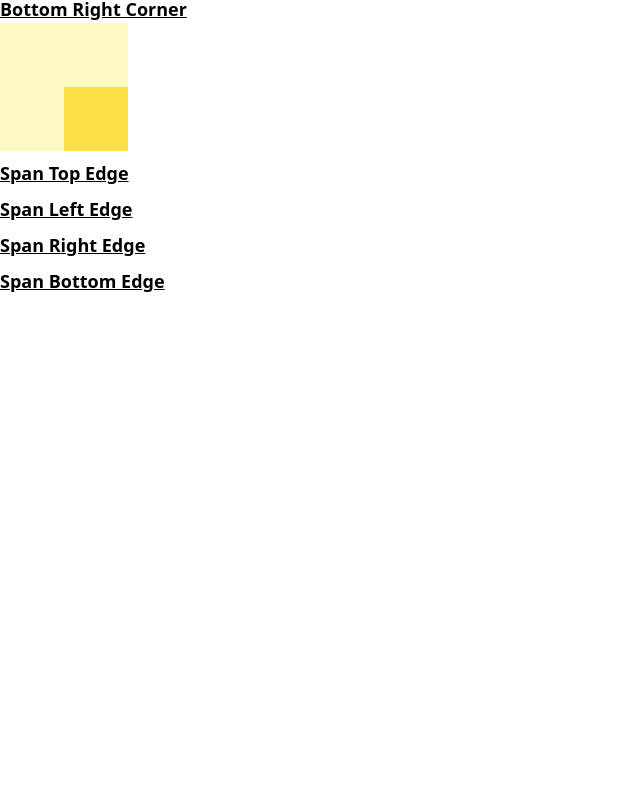
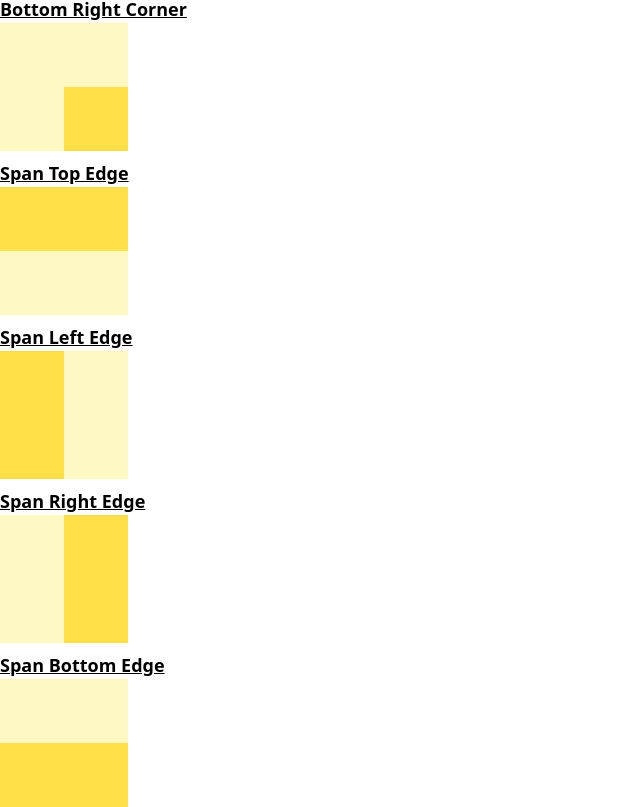
Before and after one commit to nsagias/react-tailwindcss-starter, a React (Create React App) app: page / in a window 1280 px wide. Shown: the part 618-1425 px from the top of the page, without its empty margins (0-640 px from the left). Before the commit the page ends 913 px from the top, so only its background shows below. Built offline with nearby package versions, Linux system fonts and the light colour scheme.

Commit message:
add span positioning

```diff
--- a/src/components/LayoutPosition/LayoutPosition.tsx
+++ b/src/components/LayoutPosition/LayoutPosition.tsx
@@ -25,24 +25,42 @@ export default function LayoutPosition() {
       <div className="relative h-32 w-32 bg-yellow-100">
         <div className="absolute right-0 top-0 h-16 w-16 bg-yellow-300"></div>
       </div>
+
       {/* Bottom Left Corner */}
       <p className="text-lg font-bold underline mt-2">Bottom Left Corner</p>
       <div className="relative h-32 w-32 bg-yellow-100">
         <div className="absolute left-0 bottom-0 h-16 w-16 bg-yellow-300"></div>
       </div>
+
       {/* Bottom Right Corner */}
       <p className="text-lg font-bold underline mt-2">Bottom Right Corner</p>
       <div className="relative h-32 w-32 bg-yellow-100">
         <div className="absolute right-0 bottom-0 h-16 w-16 bg-yellow-300"></div>
       </div>
+
       {/* Span Top Edge */}
       <p className="text-lg font-bold underline mt-2">Span Top Edge</p>
+      <div className="relative h-32 w-32 bg-yellow-100">
+        <div className="absolute inset-x-0 top-0 h-16 bg-yellow-300"></div>
+      </div>
+
       {/* Span Left Edge */}
       <p className="text-lg font-bold underline mt-2">Span Left Edge</p>
+      <div className="relative h-32 w-32 bg-yellow-100">
+        <div className="absolute inset-y-0 left-0 w-16 bg-yellow-300"></div>
+      </div>
+
       {/* Span Right Edge */}
       <p className="text-lg font-bold underline mt-2">Span Right Edge</p>
+      <div className="relative h-32 w-32 bg-yellow-100">
+        <div className="absolute inset-y-0 right-0 w-16 bg-yellow-300"></div>
+      </div>
+
       {/* Span Bottom Edge */}
       <p className="text-lg font-bold underline mt-2">Span Bottom Edge</p>
+      <div className="relative h-32 w-32 bg-yellow-100">
+        <div className="absolute inset-x-0 bottom-0 h-16 bg-yellow-300"></div>
+      </div>
 
 
     </div>
```
